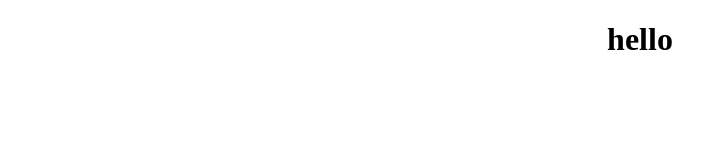
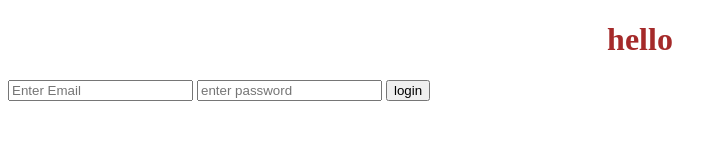
Before and after one commit to denashams/my-project, a plain HTML site: page index.html in a window 1280 px wide. Shown: the whole page, without its empty margins (0-727 px from the left). Drawn offline with Linux system fonts and the light colour scheme.

Commit message:
Added html form

```diff
--- a/index.html
+++ b/index.html
@@ -5,13 +5,15 @@
     <meta http-equiv="X-UA-Compatible" content="IE=edge" />
     <meta name="viewport" content="width=device-width, initial-scale=1.0" />
     <title>Document</title>
-    <style>
-      h1 {
-        text-align: center;
-      }
-    </style>
+    <link rel="stylesheet" href="style.css" />
   </head>
   <body>
     <h1>hello</h1>
+    <script src="script.js"></script>
+    <form>
+      <input type="email" placeholder="Enter Email" />
+      <input type="password" placeholder="enter password" />
+      <button>login</button>
+    </form>
   </body>
 </html>
--- /dev/null
+++ b/script.js
@@ -0,0 +1 @@
+alert("Hello");
--- /dev/null
+++ b/style.css
@@ -0,0 +1,4 @@
+h1 {
+  text-align: center;
+  color: brown;
+}
```
